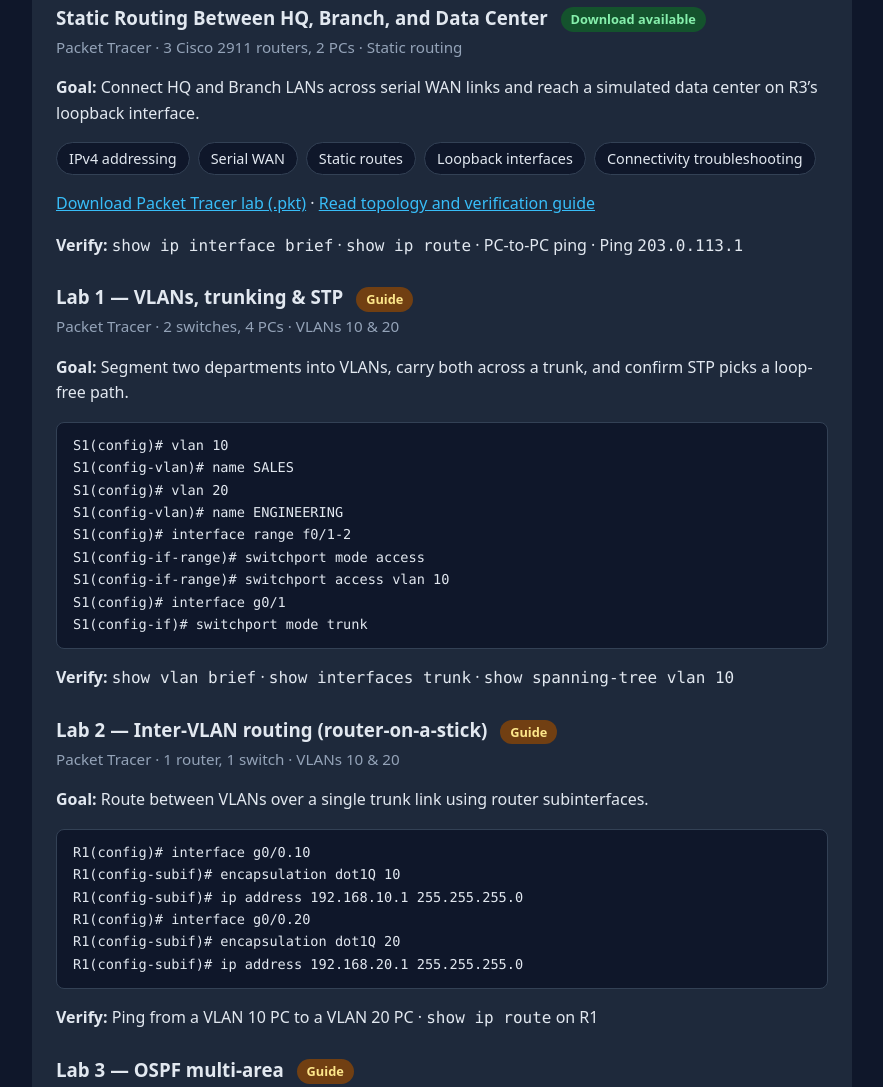
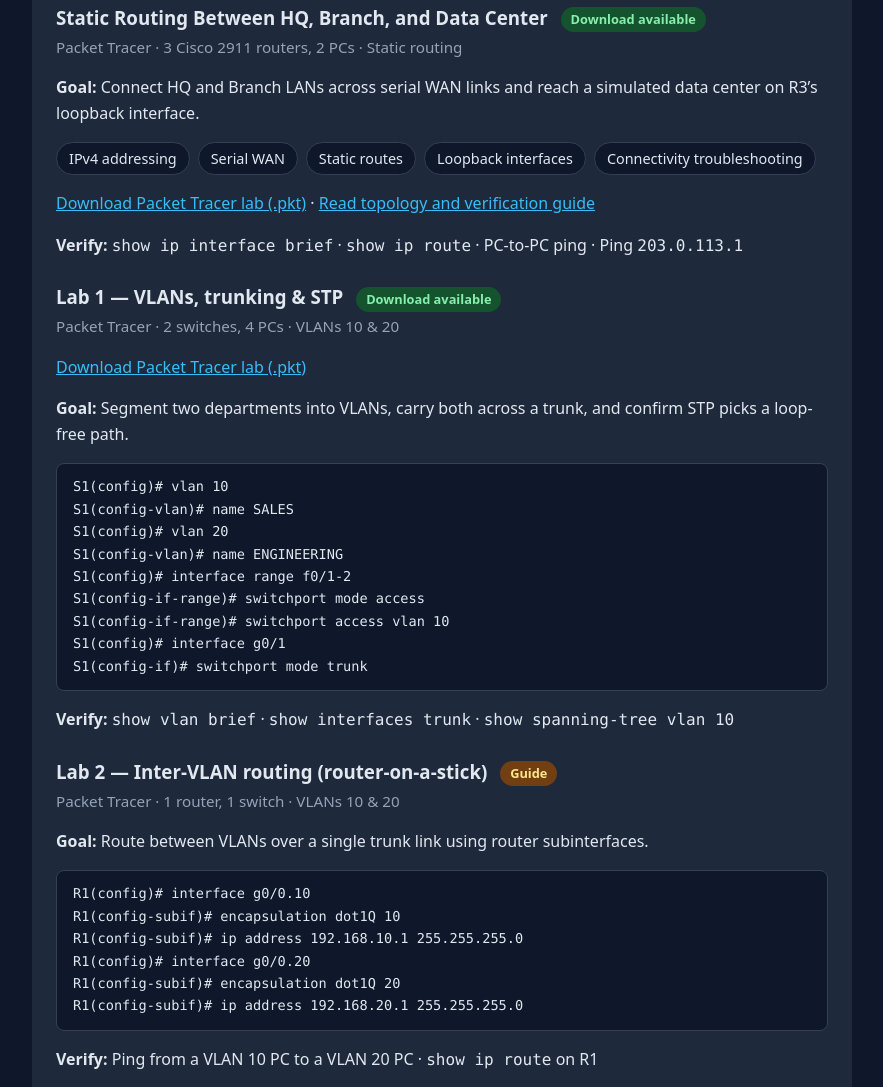
Before and after one commit to 1up4kel/kelvin-mullings.github.io, a plain HTML site: page projects.html in a window 1280 px wide. Shown: the part 1907-2994 px from the top of the page, without its empty margins (198-1081 px from the left). Drawn offline with Linux system fonts and the light colour scheme.

Commit message:
Add VLANs, trunking, and STP Packet Tracer lab

```diff
--- a/projects.html
+++ b/projects.html
@@ -114,9 +114,10 @@
       <p><strong>Verify:</strong> <code>show ip interface brief</code> &middot; <code>show ip route</code> &middot; PC-to-PC ping &middot; Ping <code>203.0.113.1</code></p>
     </div>
 
-    <div class="lab">
-      <h3>Lab 1 — VLANs, trunking &amp; STP <span class="status doing">Guide</span></h3>
+    <div class="lab" id="vlans-trunking-stp">
+      <h3>Lab 1 — VLANs, trunking &amp; STP <span class="status done">Download available</span></h3>
       <p class="meta">Packet Tracer &middot; 2 switches, 4 PCs &middot; VLANs 10 &amp; 20</p>
+      <p><a href="labs/vlans-trunking-stp/VLAN%2C%20trunking%20and%20STP.pkt" download>Download Packet Tracer lab (.pkt)</a></p>
       <p><strong>Goal:</strong> Segment two departments into VLANs, carry both across a trunk, and confirm STP picks a loop-free path.</p>
       <pre><code>S1(config)# vlan 10
 S1(config-vlan)# name SALES
```
Also changed, not shown: 1 other file.
